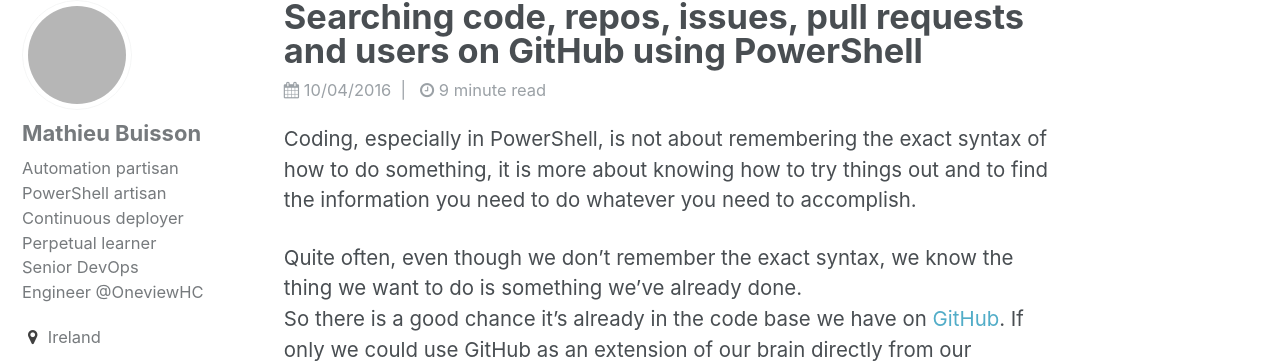
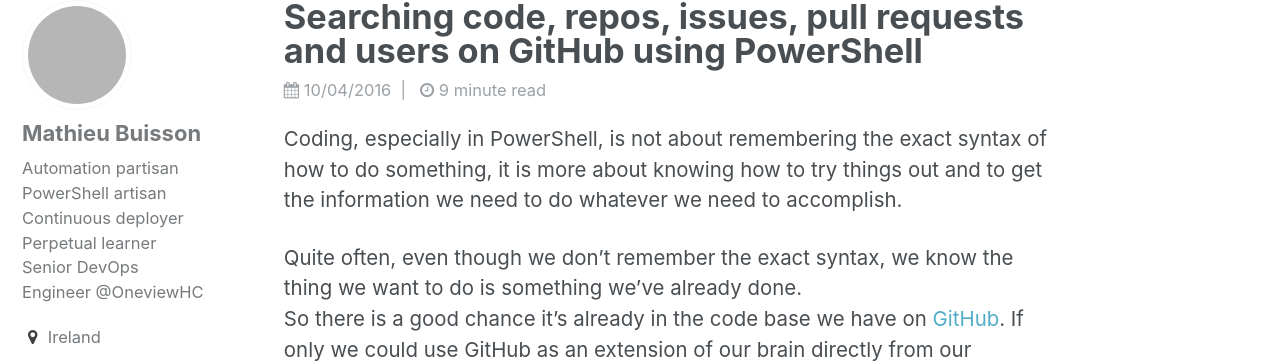
Before and after one commit to MathieuBuisson/MathieuBuisson.github.io, a Jekyll site: the page built from _posts/2016/2016-10-04-searching-code-repos-issues-on-github.md, in a window 1280 px wide and 900 px high. Shown: the part 144-507 px from the top of the window. Built offline with Jekyll 4.4.1, drawn with Linux system fonts in a browser that asks for light colours; grey boxes are pictures that could not be loaded.

Commit message:
Improve intro in post : searching-code-repos-issues-on-github

```diff
--- a/_posts/2016/2016-10-04-searching-code-repos-issues-on-github.md
+++ b/_posts/2016/2016-10-04-searching-code-repos-issues-on-github.md
@@ -5,7 +5,7 @@ tags:
   - PowerShell
 ---
 
-Coding, especially in PowerShell, is not about remembering the exact syntax of how to do something, it is more about knowing how to try things out and to find the information you need to do whatever you need to accomplish.
+Coding, especially in PowerShell, is not about remembering the exact syntax of how to do something, it is more about knowing how to try things out and to get the information we need to do whatever we need to accomplish.
 
 Quite often, even though we don't remember the exact syntax, we know the thing we want to do is something we've already done.
 So there is a good chance it's already in the code base we have on [GitHub](https://github.com/).
```
